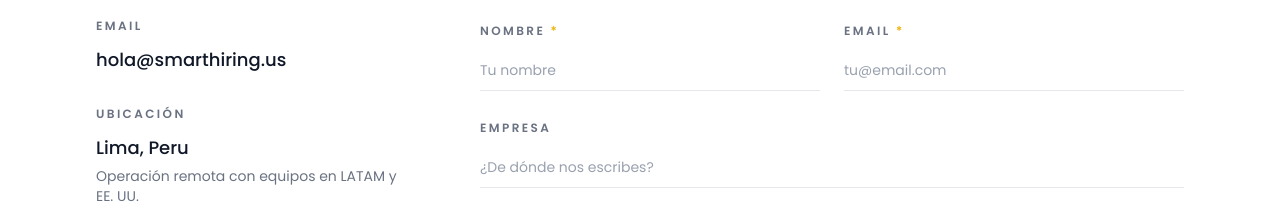
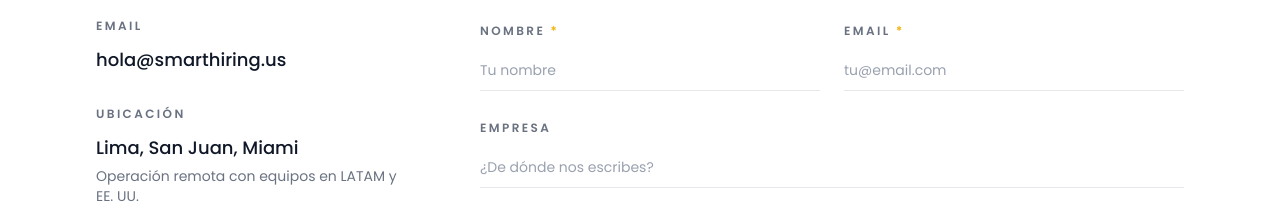
Before and after one commit to CalebCondor/SmartHiring, a Next.js app: page / in a window 1280 px wide. Shown: the part 1840-2058 px from the top of the page. Built offline with nearby package versions, Linux system fonts and the light colour scheme.

Commit message:
chore(contact): update location info to include San Juan and Miami

```diff
--- a/src/components/ContactSection.tsx
+++ b/src/components/ContactSection.tsx
@@ -87,7 +87,7 @@ export function ContactSection() {
                 Ubicación
               </p>
               <p className="text-base md:text-lg text-gray-900 font-medium">
-                Lima, Peru
+                Lima, San Juan, Miami
               </p>
               <p className="text-sm text-gray-500 mt-1">
                 Operación remota con equipos en LATAM y EE. UU.
```
